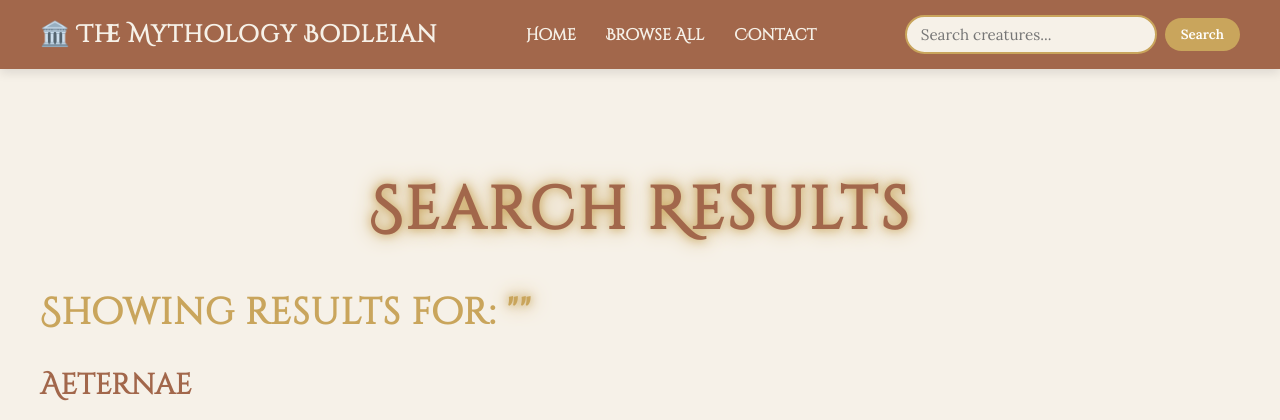
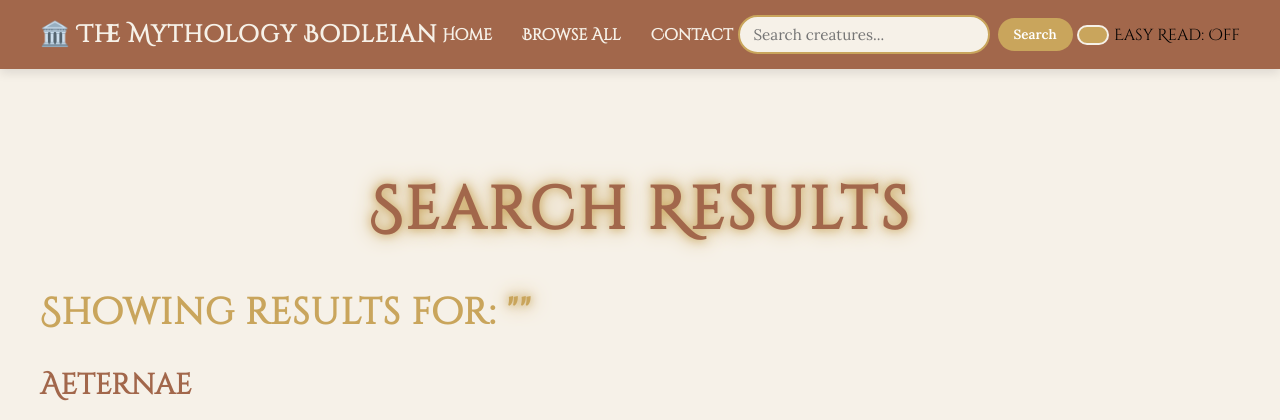
Before and after one commit to et22mahu/Digi, a Flask app: page /search in a window 1280 px wide. Shown: the top 420 px of the page. Run offline with Flask 3, Linux system fonts and the light colour scheme; data comes from the database, SQL or seed files in the repository; some web fonts are replaced.

Commit message:
Creating an easy read button for users who are struggling to read the content.

```diff
--- a/l2_assessment/app.py
+++ b/l2_assessment/app.py
@@ -1,8 +1,9 @@
-from flask import Flask, render_template, request
+from flask import Flask, render_template, request, session, redirect, url_for
 import os
 import sqlite3
 
 app = Flask(__name__)
+app.secret_key = "mythology-bodleian-secret-key"
 
 BASE_DIR = os.path.abspath(os.path.dirname(__file__))
 DB_PATH = os.path.join(BASE_DIR, "myth_database.db")
@@ -169,6 +170,16 @@ def maori():
 def hawaiian():
     return render_template("hawaiian.html")
 
+@app.route("/toggle_easy_read")
+def toggle_easy_read():
+
+    if session.get("easy_read", False):
+        session["easy_read"] = False
+    else:
+        session["easy_read"] = True
+
+    return redirect(request.referrer or url_for("home"))
+
 
 if __name__ == "__main__":
     app.run(debug=True)
--- a/l2_assessment/static/style.css
+++ b/l2_assessment/static/style.css
@@ -292,3 +292,168 @@ body {
 .hawaiian-font {
     font-family: "Pacifico", cursive;
 }
+
+/* EASY READ BUTTON */
+
+.easy-read-button {
+    padding: 8px 14px;
+    border: 2px solid #f6f1e8;
+    border-radius: 20px;
+    background-color: #c9a55c;
+    color: #ffffff;
+    font-family: Arial, sans-serif;
+    font-size: 0.9rem;
+    font-weight: bold;
+    cursor: pointer;
+    transition: 0.3s;
+}
+
+.easy-read-button:hover {
+    background-color: #8b5e3c;
+}
+
+
+/* EASY READ MODE */
+
+.easy-read {
+    background-color: #ffffff;
+    color: #000000;
+}
+
+
+/* Change all text to a clear font */
+
+.easy-read,
+.easy-read h1,
+.easy-read h2,
+.easy-read h3,
+.easy-read h4,
+.easy-read p,
+.easy-read a,
+.easy-read button,
+.easy-read input,
+.easy-read textarea,
+.easy-read select,
+.easy-read .creature-name,
+.easy-read .ancient-greek-font,
+.easy-read .ancient-egyptian-font,
+.easy-read .norse-font,
+.easy-read .japanese-font,
+.easy-read .roman-font,
+.easy-read .mayan-font,
+.easy-read .mesopotamian-font,
+.easy-read .celtic-font,
+.easy-read .hindu-font,
+.easy-read .aztec-font,
+.easy-read .chinese-font,
+.easy-read .native-american-font,
+.easy-read .maori-font,
+.easy-read .hawaiian-font {
+    font-family: Arial, sans-serif !important;
+}
+
+
+/* Main title */
+
+.easy-read .main-title {
+    font-size: 4rem;
+    color: #000000;
+    text-shadow: none;
+}
+
+
+/* General text */
+
+.easy-read p {
+    font-size: 1.3rem;
+    line-height: 2;
+    color: #000000;
+}
+
+
+/* Headings */
+
+.easy-read h2,
+.easy-read h3,
+.easy-read h4 {
+    color: #000000;
+    text-shadow: none;
+}
+
+
+/* Creature of the week */
+
+.easy-read .creature-of-the-week {
+    color: #000000;
+    font-size: 2.5rem;
+}
+
+.easy-read .creature-of-the-week span {
+    color: #000000;
+    text-shadow: none;
+}
+
+
+/* Navigation bar */
+
+.easy-read .navbar {
+    background-color: #000000;
+}
+
+.easy-read .navbar-brand,
+.easy-read .navbar-links a {
+    color: #ffffff;
+}
+
+
+/* Search bar */
+
+.easy-read .search-input {
+    background-color: #ffffff;
+    color: #000000;
+    border: 2px solid #ffffff;
+}
+
+
+/* Buttons */
+
+.easy-read .search-button,
+.easy-read .easy-read-button,
+.easy-read .contact-form button {
+    background-color: #ffffff;
+    color: #000000;
+    border: 2px solid #ffffff;
+}
+
+
+/* Mythology cards */
+
+.easy-read .mythology-card {
+    border: 2px solid #000000;
+    box-shadow: none;
+}
+
+.easy-read .mythology-card:hover {
+    transform: none;
+    box-shadow: none;
+}
+
+
+/* Increase spacing */
+
+.easy-read .creature-of-the-week-info {
+    font-size: 1.3rem;
+    line-height: 2;
+}
+
+
+/* Contact form */
+
+.easy-read .contact-form input,
+.easy-read .contact-form select,
+.easy-read .contact-form textarea {
+    border: 2px solid #000000;
+    background-color: #ffffff;
+    color: #000000;
+    font-size: 1.2rem;
+}
--- a/l2_assessment/templates/base.html
+++ b/l2_assessment/templates/base.html
@@ -4,21 +4,17 @@
 <head>
     <meta charset="UTF-8">
 
+    <!-- Google Fonts -->
     <link href="https://fonts.googleapis.com/css2?family=Cinzel+Decorative:wght@400;600&family=Lora:wght@400;600&display=swap" rel="stylesheet">
 
     <link href="https://fonts.googleapis.com/css2?family=Alegreya+SC&family=Cinzel&family=Cinzel+Decorative:wght@400;600&family=Eagle+Lake&family=Marcellus&family=MedievalSharp&family=Metal+Mania&family=Noto+Serif+JP&family=Noto+Serif+SC&family=Pacifico&family=Permanent+Marker&family=Rye&family=Uncial+Antiqua&family=Yatra+One&display=swap" rel="stylesheet">
 
-    <title>
-        {% block title %}
-            The Mythology Bodleian
-        {% endblock %}
-    </title>
+    <title>{% block title %}The Mythology Bodleian{% endblock %}</title>
 
-    <link rel="stylesheet"
-          href="{{ url_for('static', filename='style.css') }}">
+    <link rel="stylesheet" href="{{ url_for('static', filename='style.css') }}">
 </head>
 
-<body>
+<body class="{% if session.get('easy_read') %}easy-read{% endif %}">
 
     <nav class="navbar">
 
@@ -47,12 +43,23 @@
 
         </form>
 
+        <a
+            href="/toggle_easy_read"
+            class="easy-read-button"
+        ></a>
+        {% if session.get('easy_read') %}
+        Easy Read: On
+    {% else %}
+        Easy Read: Off
+    {% endif %}
+        </a>
+
     </nav>
 
 
     {% block content %}
     {% endblock %}
 
+</body>
 
-</body>
 </html>
```
